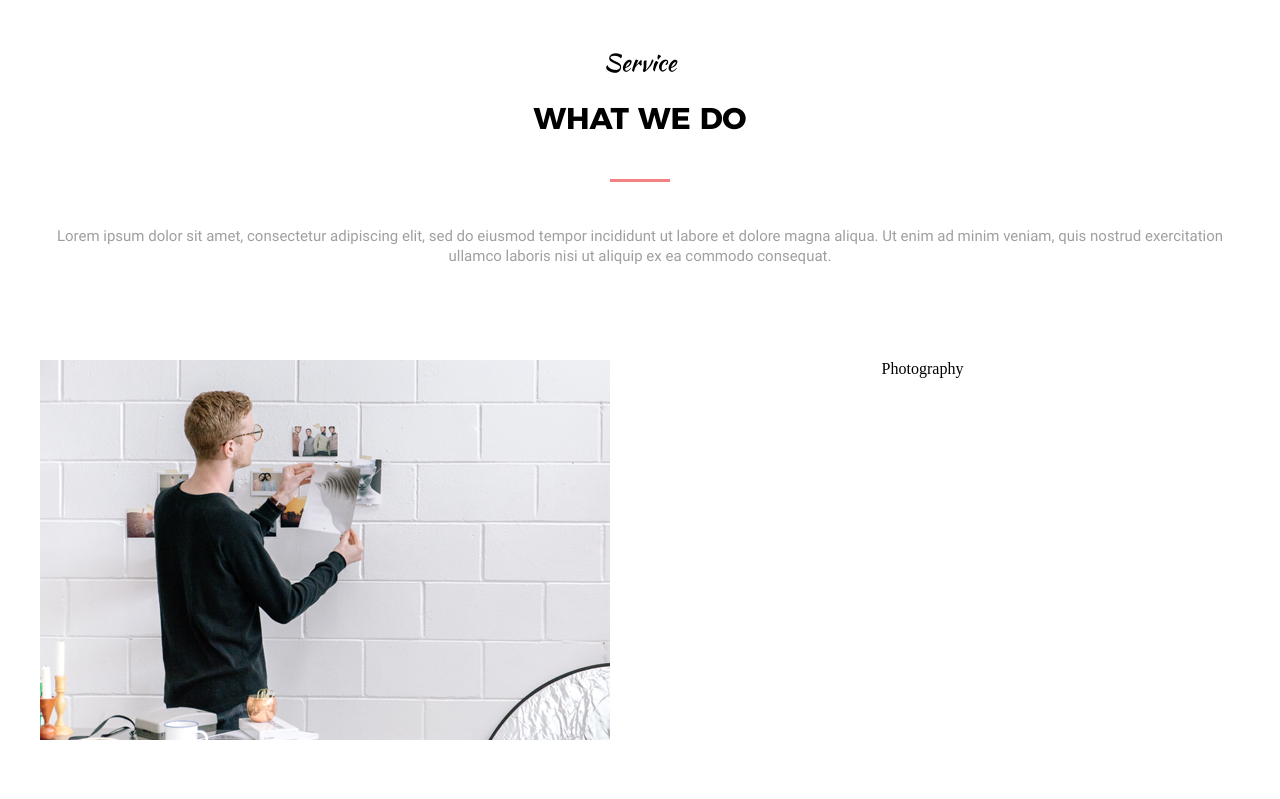
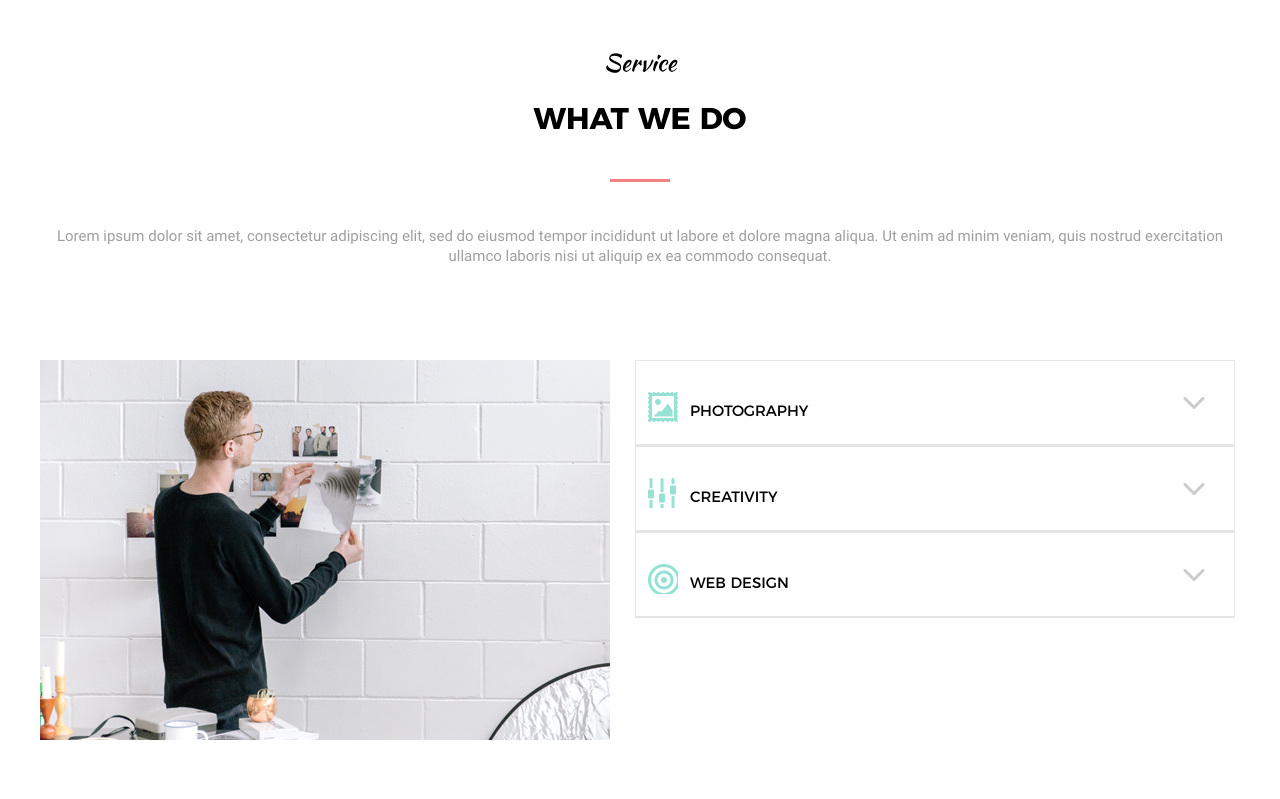
Before and after one commit to Static15/mogo, a plain HTML site: page index.html in a window 1280 px wide. Shown: the part 3821-4620 px from the top of the page. Drawn offline with Linux system fonts and the light colour scheme; files whose address does not match are found by name.

Commit message:
add menu accordion

```diff
--- a/index.html
+++ b/index.html
@@ -107,11 +107,21 @@
 <div class="container container_wedo">
 	<div class="wedo_title">Service</div>
 	<div class="wedo_title2">what we do</div>
-	<div class="wedo_desc">Lorem ipsum dolor sit amet, consectetur adipiscing elit, sed do eiusmod tempor incididunt ut labore et dolore magna aliqua. Ut enim ad minim veniam, quis nostrud exercitation ullamco laboris nisi ut aliquip ex ea commodo consequat. </div>
-	<div class="wedo-wrap wedo-pic_wrap">
-		<img src="img/wedo-pic.png">
+	<div class="wedo_desc">Lorem ipsum dolor sit amet, consectetur adipiscing elit, sed do eiusmod tempor incididunt ut labore et dolore magna aliqua. Ut enim ad minim veniam, quis nostrud exercitation ullamco laboris nisi ut aliquip ex ea commodo consequat.
+</div>
+	<div class="wedo-left">
+		<img class="wedo-pic" src="img/wedo-pic.png">
 	</div>
-    <div class="wedo-wrap wedo-slider">Photography</div>
+	<div class="wedo-right">
+		<button class="accordion accordion-icon1">Photography</button>
+		<div class="panel">Lorem ipsum dolor sit amet, consectetur adipiscing elit, sed do eiusmod tempor incididunt ut labore et dolore magna aliqua. Ut enim ad minim veniam, quis nostrud exercitation ullamco laboris nisi ut aliquip ex ea commodo consequat. Duis aute irure dolor in reprehenderit in voluptate velit esse cillum dolore eu fugiat nulla pariatur. Excepteur sint occaecat cupidatat non proident, sunt in culpa qui officia deserunt mollit anim id est laborum.</div>
+		<button class="accordion accordion-icon2">creativity</button>
+		<div class="panel">Lorem ipsum dolor sit amet, consectetur adipiscing elit, sed do eiusmod tempor incididunt ut labore et dolore magna aliqua. Ut enim ad minim veniam, quis nostrud exercitation ullamco laboris nisi ut aliquip ex ea commodo consequat. Duis aute irure dolor in reprehenderit in voluptate velit esse cillum dolore eu fugiat nulla pariatur. Excepteur sint occaecat cupidatat non proident, sunt in culpa qui officia deserunt mollit anim id est laborum.</div>
+		<button class="accordion accordion-icon3">web design</button>
+		<div class="panel">Lorem ipsum dolor sit amet, consectetur adipiscing elit, sed do eiusmod tempor incididunt ut labore et dolore magna aliqua. Ut enim ad minim veniam, quis nostrud exercitation ullamco laboris nisi ut aliquip ex ea commodo consequat. Duis aute irure dolor in reprehenderit in voluptate velit esse cillum dolore eu fugiat nulla pariatur. Excepteur sint occaecat cupidatat non proident, sunt in culpa qui officia deserunt mollit anim id est laborum.</div>
+	</div>
+	</div>
+
 </div>
 <div class="doe-wrap">
 	<div class="container container_doe">
@@ -284,5 +294,6 @@ consectetur adipiscing</div>
 	</div>
 </div>
 </div>
+<script type="text/javascript" src="js/script.js"></script>
 </body>
 </html>
--- /dev/null
+++ b/js/script.js
@@ -0,0 +1,14 @@
+var acc = document.getElementsByClassName("accordion");
+var i;
+
+for (i = 0; i < acc.length; i++) {
+  acc[i].onclick = function() {
+    this.classList.toggle("active");
+    var panel = this.nextElementSibling;
+    if (panel.style.maxHeight){
+      panel.style.maxHeight = null;
+    } else {
+      panel.style.maxHeight = panel.scrollHeight + "px";
+    }
+  }
+}
--- a/style/style.css
+++ b/style/style.css
@@ -182,10 +182,10 @@ header{
 
 @keyframes up{
   from{
-    transform: scale(0);
+    transform: translateY(50px);
   }
   to{
-    transform: scale(0.5);
+    transform: translateY(0);
   }
 }
 
@@ -341,8 +341,8 @@ header{
 
 .container_wedo{
 	position: relative;
-	height: 900px;
-	padding: 100px 0 120px 0;
+	height: 576px;
+	padding: 100px 0 240px 0;
 	text-align: center;
 }
 
@@ -370,17 +370,7 @@ header{
 .wedo_desc{
 	font: 15px 'RobotoRegular', Helvetica sans-serif;
 	color: #9f9f9f;
-	padding-top: 90px;
-}
-
-.wedo-pic_wrap{
-	width: 565px;
-	height: 365px;
-	float: left;
-}
-
-.wedo-wrap{
-	padding-top: 95px;
+	padding: 90px 0 95px 0;
 }
 
 .hipster-wrap{
@@ -718,3 +708,103 @@ header{
 	float: left;
 	width: 33%;
 }
+
+.footer-logo{
+	font: 46px 'MontserratBold', Helvetica sans-serif;
+	color: #cccccc;
+	text-align: left;
+}
+
+.footer-desc{
+	font: 14px 'RobotoRegular', Helvetica sans-serif;
+	color: #999999;
+	text-align: left;
+	padding-top: 45px;
+}
+
+.footer-follower{
+	font: 18px 'MontserratRegular', Helvetica sans-serif;
+	text-align: left;
+	padding-top: 50px;
+}
+
+.container_footer{
+	padding: 75px 0 70px 0;
+}
+
+.wedo-left{
+	float: left;
+	width: 45%;
+}
+
+.wedo-right{
+	float: left;
+	width: 50%;
+	margin: 0 0 0 55px;
+}
+
+.accordion {
+	position: relative;
+	font: 14px 'MontserratRegular', Helvetica sans-serif;
+	background: url(../img/arrowdown.png) 95% 50% no-repeat;
+	text-transform: uppercase;
+    cursor: pointer;
+    padding: 43px 0 25px 54px;
+    width: 100%;
+    border: 1px solid #e5e5e5;
+    text-align: left;
+    outline: none;
+    font-size: 15px;
+    transition: 0.4s;
+}
+
+.accordion:focus, .accordion:before{
+	background: url(../img/arrowup.png) 95% 50% no-repeat;
+}
+
+.accordion-icon1:after{
+	position: absolute;
+	content: '';
+	background: url(../img/photoicon.png) no-repeat;
+	height: 30px;
+	width: 30px;
+	right: 93%;
+	bottom: 26%;
+}
+
+.accordion-icon2:after{
+	position: absolute;
+	content: '';
+	background: url(../img/equaicon.png) no-repeat;
+	height: 30px;
+	width: 30px;
+	right: 93%;
+	bottom: 26%;
+}
+
+.accordion-icon3:after{
+	position: absolute;
+	content: '';
+	background: url(../img/bullicon.png) no-repeat;
+	height: 30px;
+	width: 30px;
+	right: 93%;
+	bottom: 26%;
+}
+
+.accordion.active, .accordion:hover {
+    background-color: #fff;
+}
+
+.panel {
+    padding: 0 18px 0 17px;
+    max-height: 0;
+    border-left: 1px solid #e5e5e5;
+    border-right: 1px solid #e5e5e5;
+    border-bottom: 1px solid #e5e5e5;
+    overflow: hidden;
+    transition: max-height 0.2s ease-out;
+    text-align: left;
+    font: 15px 'RobotoLightItalic', Helvetica sans-serif;
+    color: #a8a8a8;
+}
```
Also changed, not shown: img/arrowdown.png (added), img/arrowup.png (added), img/bullicon.png (added), img/equaicon.png (added), img/photoicon.png (added), img/sociallinks.png (added).
